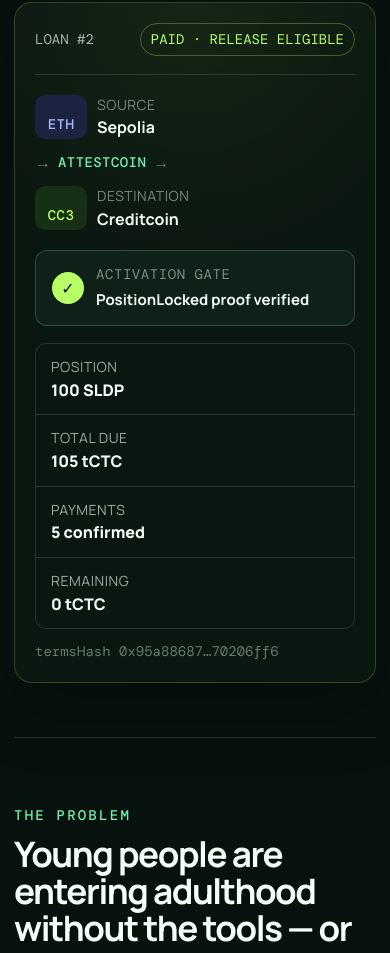
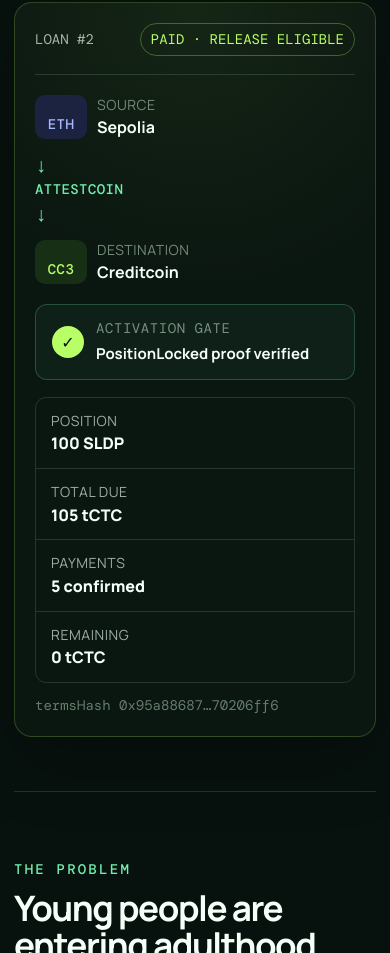
Before and after one commit to SergioBenaR/seedlend, a website: page app/index.html in a window 390 px wide. Shown: the part 904-1857 px from the top of the page. Drawn offline with nearby package versions, Linux system fonts and the light colour scheme.

Commit message:
Fix hero connector arrows

```diff
--- a/app/hero-fix.css
+++ b/app/hero-fix.css
@@ -33,8 +33,24 @@
 .hero .sep-icon:after,.hero .cc-icon:after{font-size:14px;letter-spacing:.03em}
 .hero .chain-node small{font-size:14px;line-height:1.25;letter-spacing:.04em;margin-bottom:3px}
 .hero .chain-node b{font-size:16px;line-height:1.25}
-.hero .connector{font-size:14px;line-height:1.2;gap:7px;letter-spacing:.03em}
-.hero .connector:before,.hero .connector:after{font-size:16px}
+.hero .connector{
+  grid-template-columns:auto auto auto;
+  align-items:center;
+  justify-content:center;
+  gap:10px;
+  font-size:14px;
+  line-height:1.2;
+  letter-spacing:.03em;
+}
+.hero .connector:before,.hero .connector:after{
+  content:"-----→";
+  color:var(--mint);
+  font-size:16px;
+  font-family:"DM Mono",monospace;
+  font-weight:500;
+  letter-spacing:0;
+  white-space:nowrap;
+}
 .hero .gate-box{padding:15px 16px;gap:12px}
 .hero .gate-check{width:32px;height:32px;font-size:16px}
 .hero .gate-box small{font-size:14px;line-height:1.25;letter-spacing:.04em;margin-bottom:4px}
@@ -58,7 +74,8 @@
   .hero .proof-card{padding:20px}
   .hero .chain-row{grid-template-columns:1fr;gap:14px;padding:20px 0}
   .hero .chain-node:last-child{justify-content:flex-start;text-align:left}
-  .hero .connector{justify-self:start}
+  .hero .connector{justify-self:start;grid-template-columns:auto;justify-items:start;gap:4px}
+  .hero .connector:before,.hero .connector:after{content:"↓";font-size:20px}
   .hero .loan-data{grid-template-columns:1fr}
   .hero .loan-data div:nth-child(odd){border-right:0}
   .hero .loan-data div{border-bottom:1px solid var(--line)}
```
